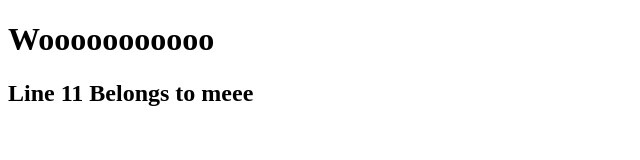
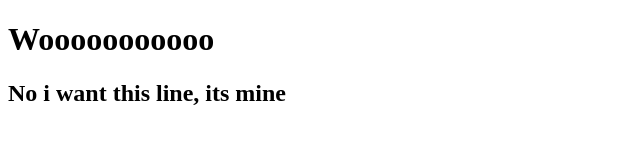
Before and after one commit to monjur99/conflicts, a plain HTML site: page index.html in a window 1280 px wide. Shown: the whole page, without its empty margins (0-640 px from the left). Drawn offline with Linux system fonts and the light colour scheme.

Commit message:
Update index.html
took my line back

```diff
--- a/index.html
+++ b/index.html
@@ -8,6 +8,6 @@
 </head>
 <body>
     <h1>Wooooooooooo</h1>
-    <h2>Line 11 Belongs to meee</h2>
+    <h2>No i want this line, its mine</h2>
 </body>
 </html>
```
